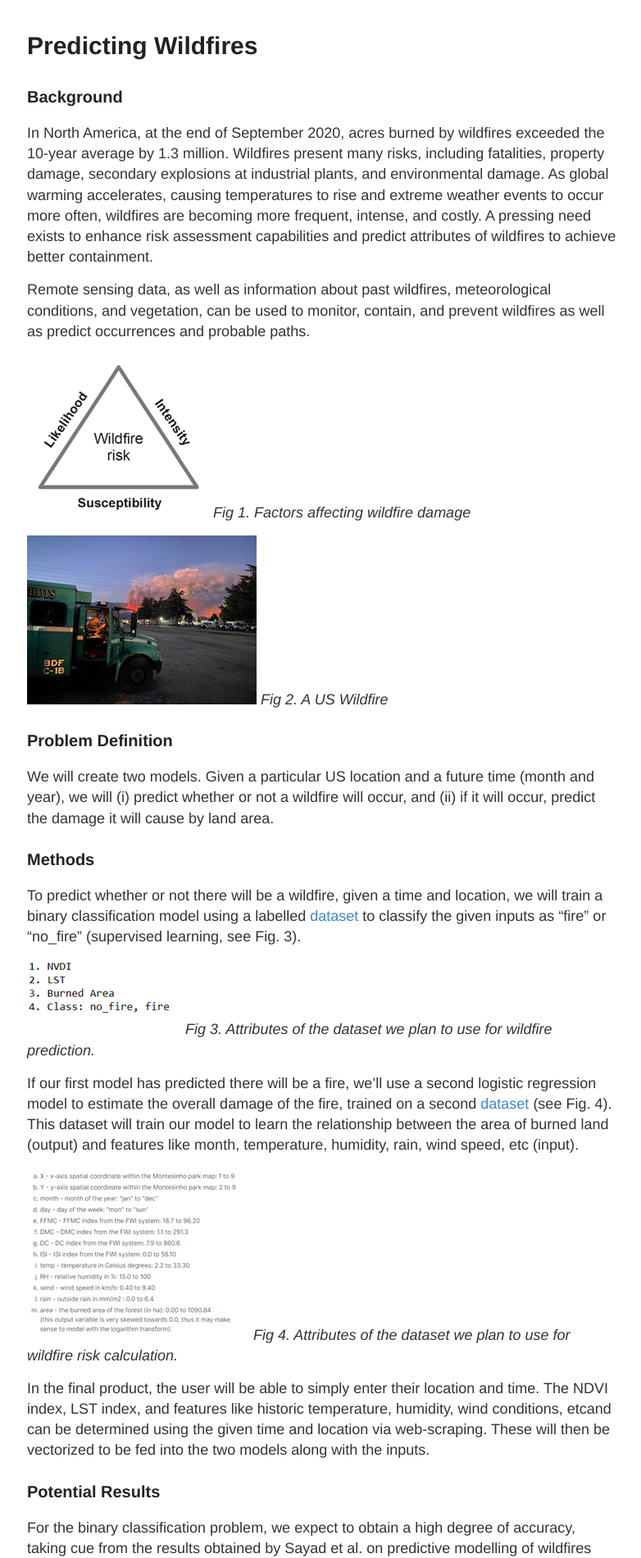
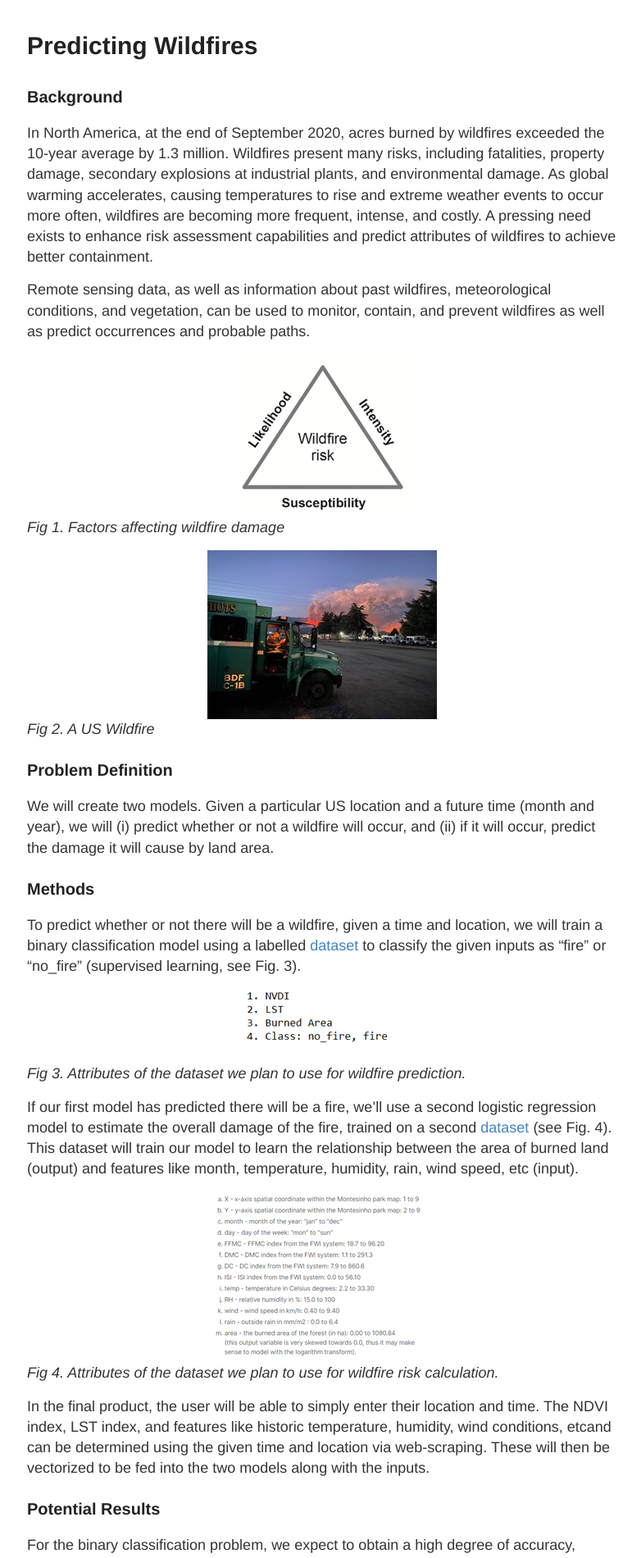
Before and after one commit to ragrawal4545/ragrawal4545.github.io, a Jekyll site: the page built from cs4641.md, in a window 1280 px wide. Shown: the top 1900 px of the page at 82% size, without its empty margins (247-1029 px from the left). Built offline with Jekyll 4.4.1, drawn with Linux system fonts in a browser that asks for light colours.

Commit message:
captions

```diff
--- a/cs4641.md
+++ b/cs4641.md
@@ -10,10 +10,10 @@ In North America, at the end of September 2020, acres burned by wildfires exceed
 
 Remote sensing data, as well as information about past wildfires, meteorological conditions, and vegetation, can be used to monitor, contain, and prevent wildfires as well as predict occurrences and probable paths.
 
-![](\images\wildfire_risk.png)
+![](\images\wildfire_risk.png#center)
 *Fig 1. Factors affecting wildfire damage*
 
-![](\images\image_wildfire.jpg)
+![](\images\image_wildfire.jpg#center)
 *Fig 2. A US Wildfire*
 
 ### Problem Definition
@@ -24,12 +24,12 @@ We will create two models. Given a particular US location and a future time (mon
 
 To predict whether or not there will be a wildfire, given a time and location, we will train a binary classification model using a labelled [dataset](https://github.com/ouladsayadyounes/WildFires/blob/master/WildFires_DataSet.csv) to classify the given inputs as “fire” or “no_fire” (supervised learning, see Fig. 3).
 
-![](\images\prediction_attributes.png)
+![](\images\prediction_attributes.png#center)
 *Fig 3. Attributes of the dataset we plan to use for wildfire prediction.*
 
 If our first model has predicted there will be a fire, we’ll use a second logistic regression model to estimate the overall damage of the fire, trained on a second [dataset](https://www.kaggle.com/elikplim/forest-fires-data-set) (see Fig. 4). This dataset will train our model to learn the relationship between the area of burned land (output) and features like month, temperature, humidity, rain, wind speed, etc (input).
 
-![](\images\risk_attributes.png)
+![](\images\risk_attributes.png#center)
 *Fig 4. Attributes of the dataset we plan to use for wildfire risk calculation.*
 
 In the final product, the user will be able to simply enter their location and time. The NDVI index, LST index, and features like historic temperature, humidity, wind conditions, etcand can be determined using the given time and location via web-scraping. These will then be vectorized to be fed into the two models along with the inputs.
```
